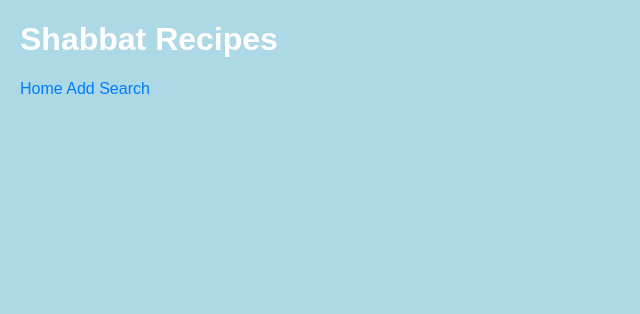
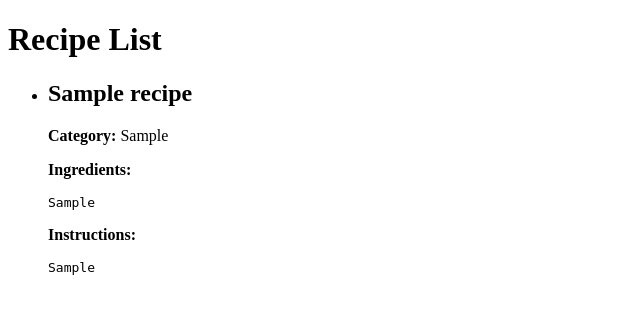
Before and after one commit to HudiDil/Cookbook, a Flask app: page / in a window 1280 px wide. Shown: the top 314 px of the page, without its empty margins (0-640 px from the left). Run offline with Flask 3, Linux system fonts and the light colour scheme; tables that the repository leaves empty hold one stand-in row (values such as "Sample post").

Commit message:
still working

```diff
--- a/app.py
+++ b/app.py
@@ -8,9 +8,9 @@ app = Flask(__name__)
 basedir = os.path.abspath(os.path.dirname(__file__))
 app.config['SQLALCHEMY_DATABASE_URI'] = 'sqlite:///' + os.path.join(basedir, 'recipes.db')
 app.config['SQLALCHEMY_TRACK_MODIFICATIONS'] = False
+
 db = SQLAlchemy(app)
 
-# Define the Recipe model
 class Recipe(db.Model):
     __tablename__ = 'recipes'
     id = db.Column(db.Integer, primary_key=True)
@@ -25,7 +25,12 @@ def setup_database():
 @app.route("/")
 def home():
     recipes = Recipe.query.all()
+    print(recipes)  # debugging
     return render_template('base.html', recipes=recipes)
 
 if __name__ == '__main__':
+    # Ensure that the database is created before running the app
+    with app.app_context():
+        setup_database()
+
     app.run(debug=True)
--- a/schema.sql
+++ b/schema.sql
@@ -1,6 +1,3 @@
--- schema.sql
-
--- Recipes table
 CREATE TABLE recipes (
     id INTEGER PRIMARY KEY AUTOINCREMENT,
     title TEXT NOT NULL,
--- a/templates/base.html
+++ b/templates/base.html
@@ -1,20 +1,25 @@
 <!DOCTYPE html>
-<html>
+<html lang="en">
 <head>
+    <meta charset="UTF-8">
+    <meta name="viewport" content="width=device-width, initial-scale=1.0">
     <title>Recipes</title>
-    <link rel="stylesheet" href="{{ url_for('static', filename='style.css') }}">
 </head>
 <body>
-    <header>
-        <h1>Shabbat Recipes</h1>
-        <nav>
-            <a href="{{ url_for('home') }}">Home</a>
-            <a href="{{ url_for('add_recipe') }}">Add</a>
-            <a href="{{ url_for('search') }}">Search</a>
-        </nav>
-    </header>
-    <main>
-        {% block content %}{% endblock %}
-    </main>
+    <h1>Recipe List</h1>
+    <ul>
+        {% for recipe in recipes %}
+        <li>
+            <h2>{{ recipe.title }}</h2>
+            <p><strong>Category:</strong> {{ recipe.category }}</p>
+            <p><strong>Ingredients:</strong></p>
+            <pre>{{ recipe.ingredients }}</pre>
+            <p><strong>Instructions:</strong></p>
+            <pre>{{ recipe.instructions }}</pre>
+        </li>
+        {% else %}
+        <p>No recipes found.</p>
+        {% endfor %}
+    </ul>
 </body>
 </html>
```
